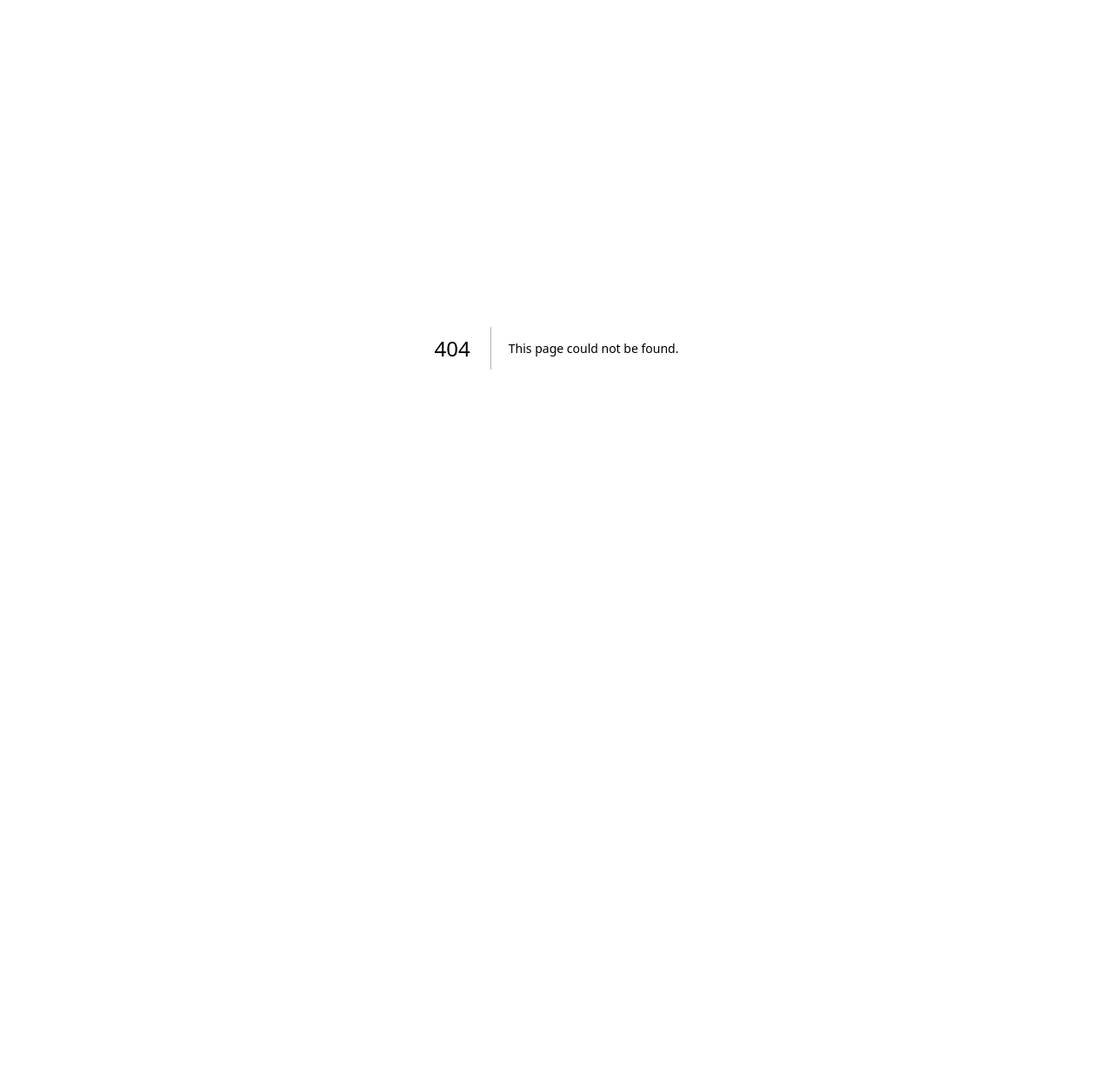
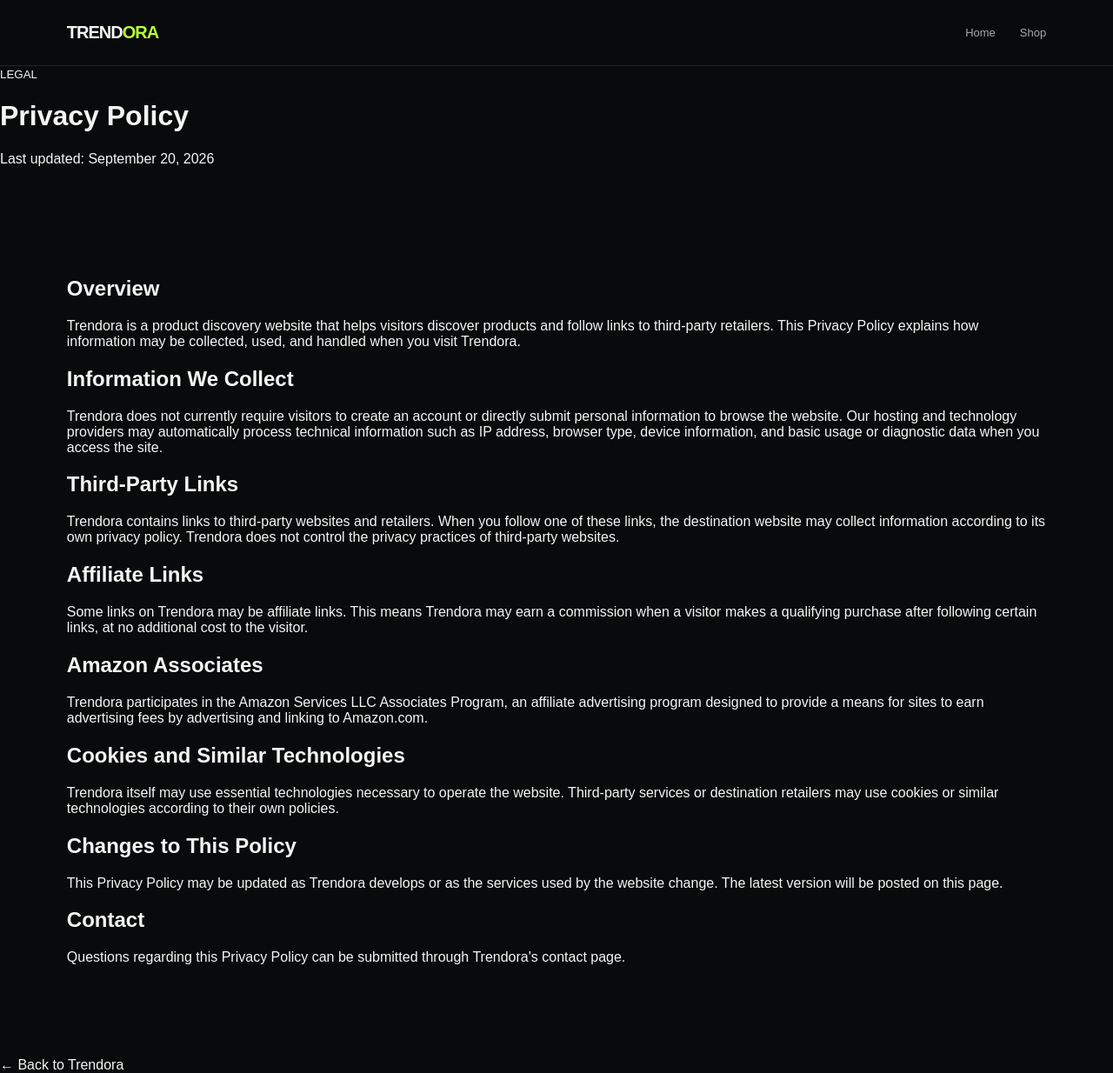
Before and after one commit to hxmza1234-ops/trendora-ai-store, a Next.js app: page /privacy in a window 1280 px wide. Before the commit this address had no page. Shown: the whole page at 87% size. Before the commit the page ends 800 px from the top, so only its background shows below. Built offline with nearby package versions, Linux system fonts and the light colour scheme.

Commit message:
Add Trendora privacy policy

```diff
--- /dev/null
+++ b/app/privacy/page.js
@@ -0,0 +1,96 @@
+export const metadata = {
+  title: 'Privacy Policy | Trendora',
+  description: 'Privacy Policy for Trendora.',
+};
+
+export default function PrivacyPage() {
+  return (
+    <>
+      <nav>
+        <a href="/" className="brand">
+          TREND<span>ORA</span>
+        </a>
+
+        <div className="navlinks">
+          <a href="/">Home</a>
+          <a href="/#shop">Shop</a>
+        </div>
+      </nav>
+
+      <main className="legalPage">
+        <small>LEGAL</small>
+        <h1>Privacy Policy</h1>
+        <p className="legalUpdated">Last updated: September 20, 2026</p>
+
+        <section>
+          <h2>Overview</h2>
+          <p>
+            Trendora is a product discovery website that helps visitors
+            discover products and follow links to third-party retailers.
+            This Privacy Policy explains how information may be collected,
+            used, and handled when you visit Trendora.
+          </p>
+
+          <h2>Information We Collect</h2>
+          <p>
+            Trendora does not currently require visitors to create an account
+            or directly submit personal information to browse the website.
+            Our hosting and technology providers may automatically process
+            technical information such as IP address, browser type, device
+            information, and basic usage or diagnostic data when you access
+            the site.
+          </p>
+
+          <h2>Third-Party Links</h2>
+          <p>
+            Trendora contains links to third-party websites and retailers.
+            When you follow one of these links, the destination website may
+            collect information according to its own privacy policy. Trendora
+            does not control the privacy practices of third-party websites.
+          </p>
+
+          <h2>Affiliate Links</h2>
+          <p>
+            Some links on Trendora may be affiliate links. This means Trendora
+            may earn a commission when a visitor makes a qualifying purchase
+            after following certain links, at no additional cost to the
+            visitor.
+          </p>
+
+          <h2>Amazon Associates</h2>
+          <p>
+            Trendora participates in the Amazon Services LLC Associates
+            Program, an affiliate advertising program designed to provide a
+            means for sites to earn advertising fees by advertising and
+            linking to Amazon.com.
+          </p>
+
+          <h2>Cookies and Similar Technologies</h2>
+          <p>
+            Trendora itself may use essential technologies necessary to
+            operate the website. Third-party services or destination retailers
+            may use cookies or similar technologies according to their own
+            policies.
+          </p>
+
+          <h2>Changes to This Policy</h2>
+          <p>
+            This Privacy Policy may be updated as Trendora develops or as the
+            services used by the website change. The latest version will be
+            posted on this page.
+          </p>
+
+          <h2>Contact</h2>
+          <p>
+            Questions regarding this Privacy Policy can be submitted through
+            Trendora&apos;s contact page.
+          </p>
+        </section>
+
+        <a className="legalBack" href="/">
+          ← Back to Trendora
+        </a>
+      </main>
+    </>
+  );
+}
```
